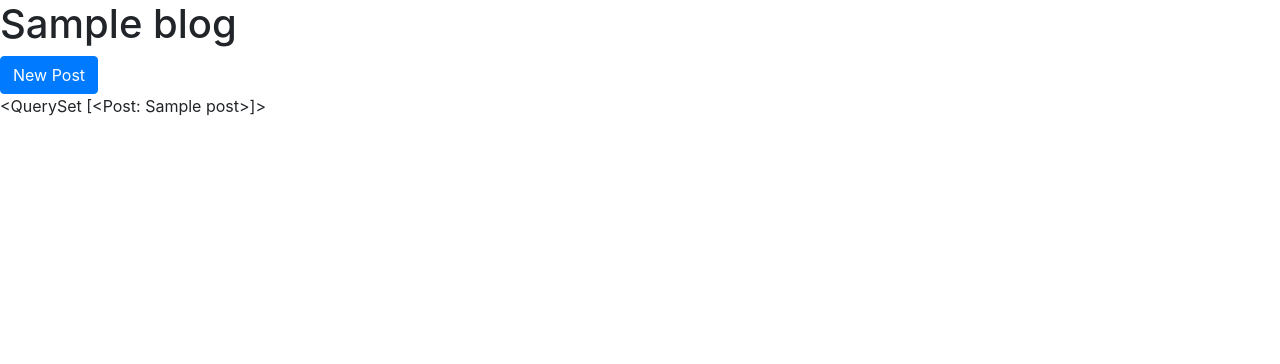
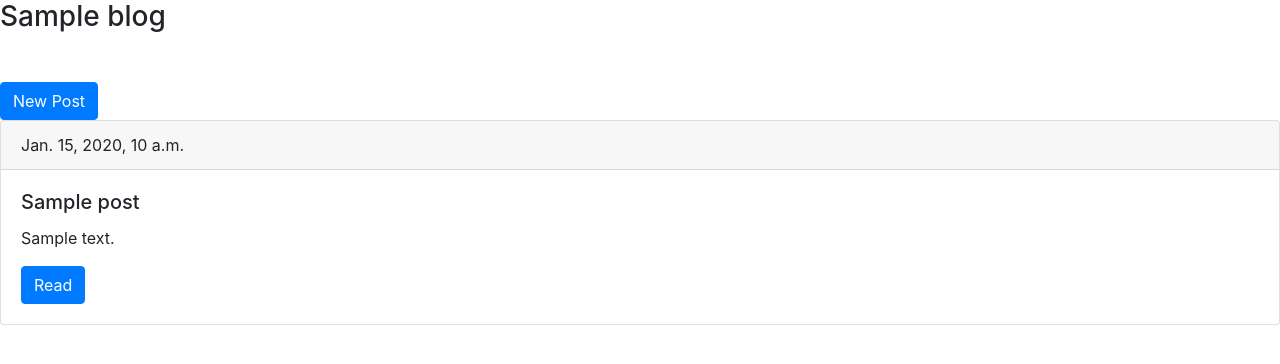
Before and after one commit to Wakula/Blog, a Django app: template src/blog_app/templates/blog_app/blog_page.html in a window 1280 px wide. Shown: the part 56-420 px from the top of the page. Run offline with Django 3.2, Linux system fonts and the light colour scheme; tables that the repository leaves empty hold one stand-in row (values such as "Sample post"); the template is opened without the code that fills it: values that come from a table or form of the project are taken from there, most other values are stand-ins (such as "Sample title", 1, 10 or a date in 2020); data that the repository does not hold is empty; some libraries are stand-ins or nearby versions.

Commit message:
update posts list

```diff
--- a/src/blog_app/templates/blog_app/blog_page.html
+++ b/src/blog_app/templates/blog_app/blog_page.html
@@ -1,9 +1,20 @@
 {% extends 'base.html'%}
 
 {% block content %}
-    <h1>{{ blog }}</h1>
+    <h3 class='mb-5'>{{ blog }}</h1>
     <form action="{% url 'post_url' %}">
         <button class="btn btn-primary" type="submit">New Post</button>
     </form>
-    {{ posts }}
+    {% for post in posts %}
+    <div class="card mb-4">
+        <div class="card-header">
+            {{post.date_pub}}
+        </div>
+        <div class="card-body">
+          <h5 class="card-title">{{post.title}}</h5>
+          <p class="card-text">{{post.content|truncatewords:15}}</p>
+          <a href="{% url 'single_post_url' post_id=post.id %}" class="btn btn-primary">Read</a>
+        </div>
+    </div>
+    {% endfor %}
 {% endblock %}
```
